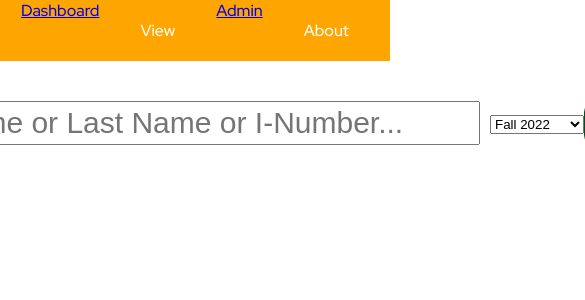
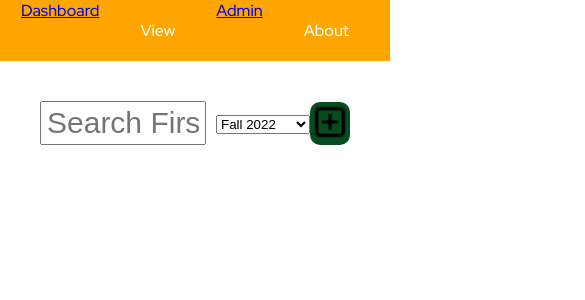
Before and after one commit to spencer-rafada/ta-manager-app, a React (Create React App) app: page /admin in a window 390 px wide. Shown: the top 300 px of the page, 585 px wide, since content can reach past the window. Built offline with nearby package versions, Linux system fonts and the light colour scheme.

Commit message:
added responsiveness for search bar

```diff
--- a/src/components/SearchTA/SearchTA.style.css
+++ b/src/components/SearchTA/SearchTA.style.css
@@ -24,4 +24,10 @@
 }
 .search_container button:hover {
   cursor: pointer;
+}
+
+@media only screen and (max-width: 600px) {
+  .search_container .search_input {
+    width: 100%;
+  }
 }/*# sourceMappingURL=SearchTA.style.css.map */
--- a/src/components/SearchTA/SearchTA.style.scss
+++ b/src/components/SearchTA/SearchTA.style.scss
@@ -28,3 +28,12 @@ $dark-green: hsl(140, 92%, 9%);
         cursor: pointer;
     }
 }
+
+@media only screen and (max-width: 600px) {
+    .search_container {
+        .search_input {
+            width: 100%;
+        }
+    }
+
+}
```
Also changed, not shown: 1 other file (tests, documents, lock files or other folders).
